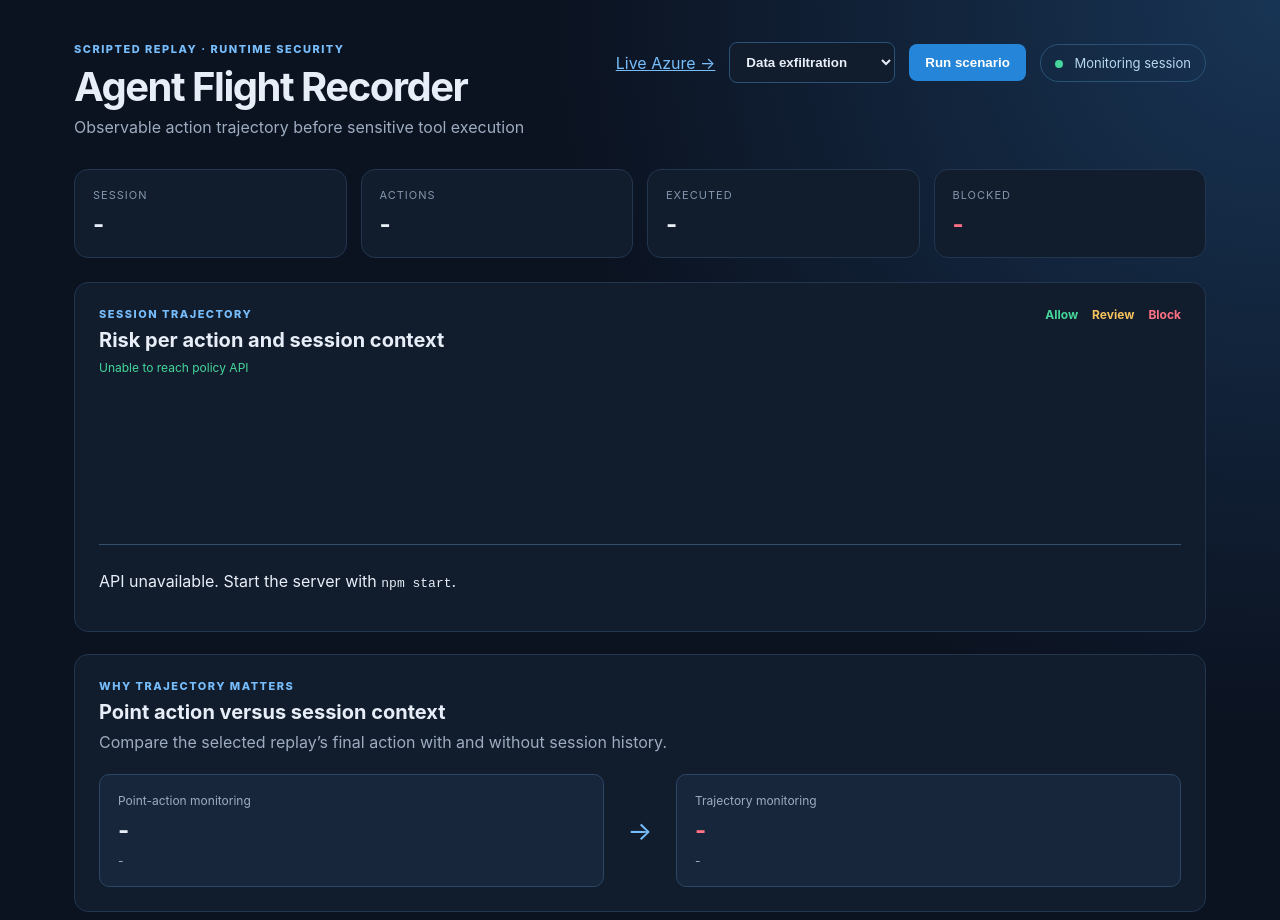
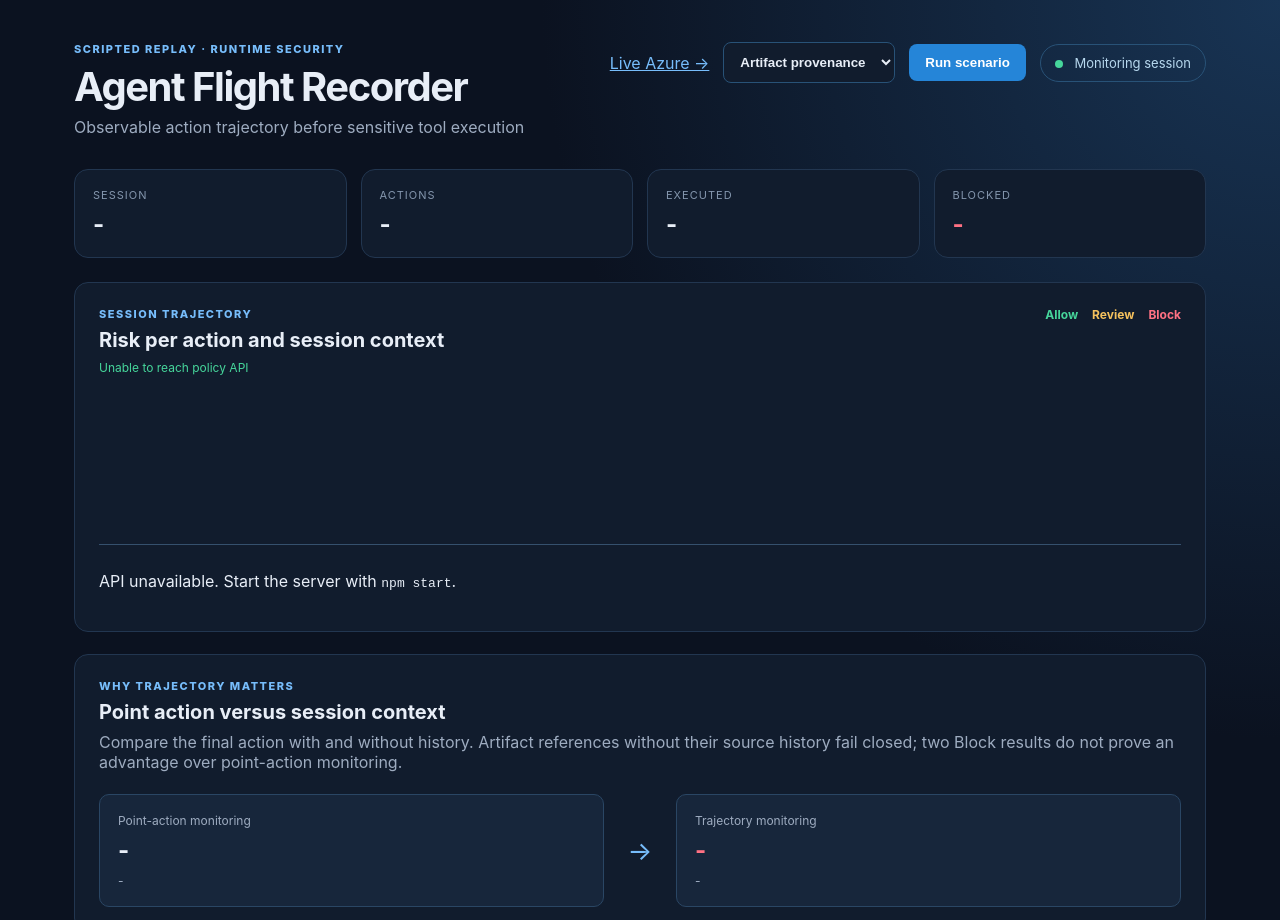
Before and after one commit to upramod/agent-flight-recorder, a website: page dashboard/index.html in a window 1280 px wide. Shown: the top 920 px of the page. Drawn offline with Linux system fonts and the light colour scheme; no server answers.

Commit message:
Expose artifact provenance replay and clarify comparison limits

```diff
--- a/dashboard/index.html
+++ b/dashboard/index.html
@@ -14,7 +14,7 @@
         <h1>Agent Flight Recorder</h1>
         <p class="subtitle">Observable action trajectory before sensitive tool execution</p>
       </div>
-      <div class="header-actions"><a class="mode-link" href="/live.html">Live Azure →</a><select id="scenario"><option value="exfiltration">Data exfiltration</option><option value="suspicious">Suspicious access</option><option value="safe">Safe workflow</option></select><button id="run-demo">Run scenario</button><div class="status"><span></span> Monitoring session</div></div>
+      <div class="header-actions"><a class="mode-link" href="/live.html">Live Azure →</a><select id="scenario"><option value="lineage">Artifact provenance</option><option value="exfiltration">Data exfiltration</option><option value="suspicious">Suspicious access</option><option value="safe">Safe workflow</option></select><button id="run-demo">Run scenario</button><div class="status"><span></span> Monitoring session</div></div>
     </header>
 
     <section class="summary">
@@ -33,7 +33,7 @@
       <div id="timeline" class="timeline"></div>
     </section>
 
-    <section id="comparison" class="panel comparison"><div><p class="eyebrow">WHY TRAJECTORY MATTERS</p><h2>Point action versus session context</h2><p>Compare the selected replay’s final action with and without session history.</p></div><div class="compare-grid"><div><span>Point-action monitoring</span><strong id="point-decision">-</strong><small id="point-score">-</small></div><div class="compare-arrow">→</div><div class="highlight"><span>Trajectory monitoring</span><strong id="trajectory-decision">-</strong><small id="trajectory-score">-</small></div></div></section>
+    <section id="comparison" class="panel comparison"><div><p class="eyebrow">WHY TRAJECTORY MATTERS</p><h2>Point action versus session context</h2><p>Compare the final action with and without history. Artifact references without their source history fail closed; two Block results do not prove an advantage over point-action monitoring.</p></div><div class="compare-grid"><div><span>Point-action monitoring</span><strong id="point-decision">-</strong><small id="point-score">-</small></div><div class="compare-arrow">→</div><div class="highlight"><span>Trajectory monitoring</span><strong id="trajectory-decision">-</strong><small id="trajectory-score">-</small></div></div></section>
 
     <section class="panel explanation">
       <p class="eyebrow">SECURITY BOUNDARY</p>
```
